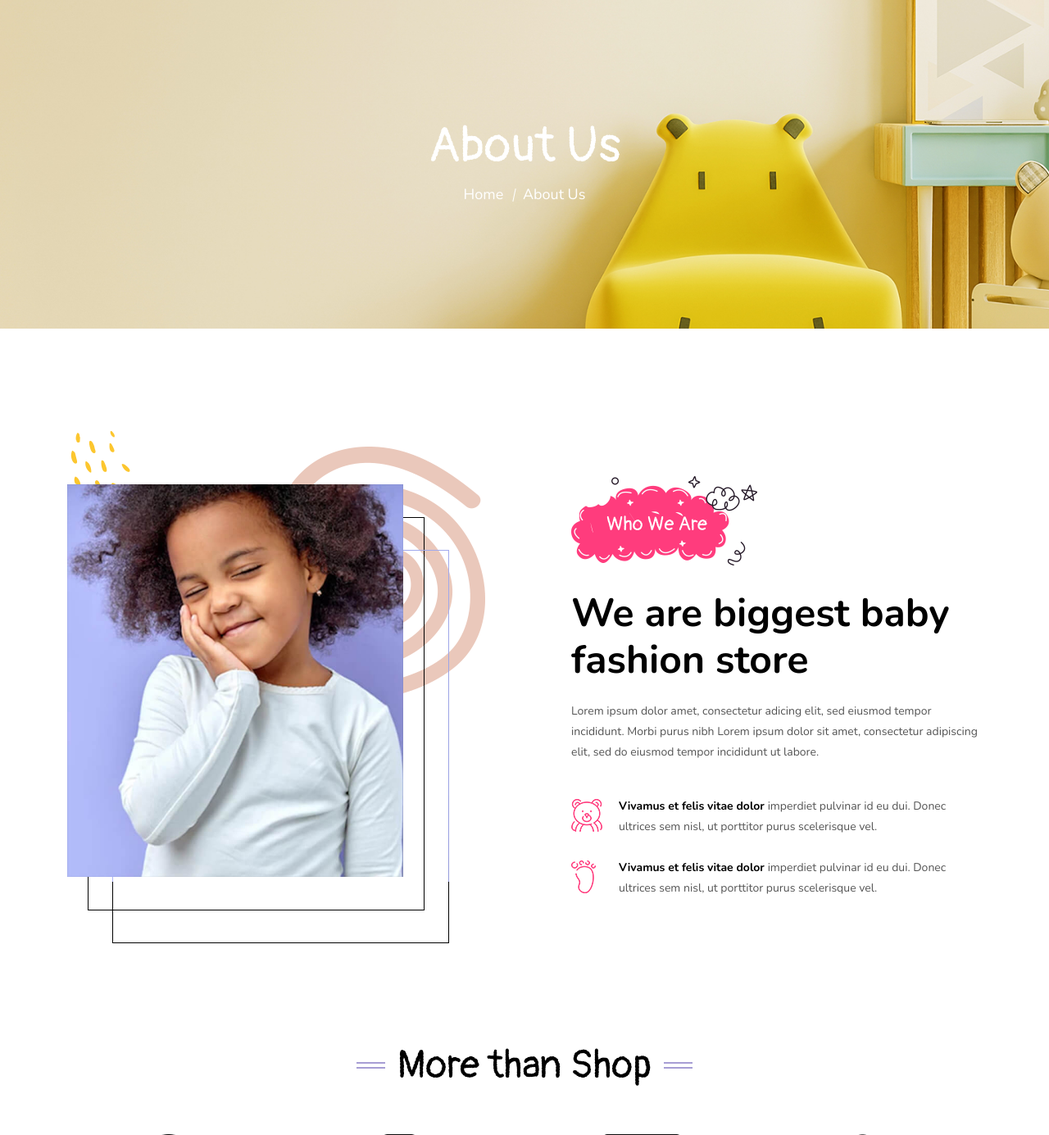
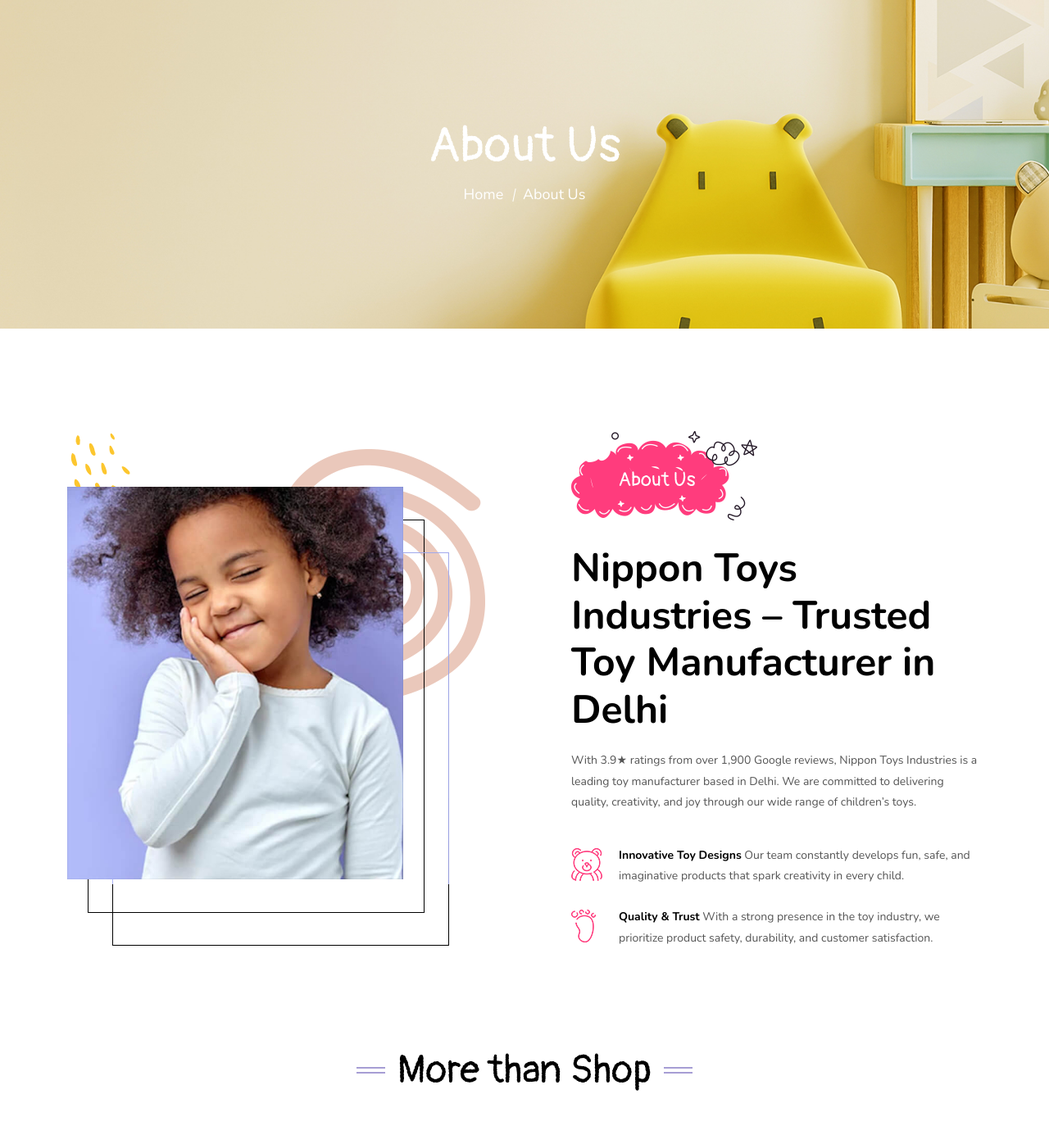
Before and after one commit to rj31portfolio/Franklite-toys-selling-ecommerce, a PHP site: page /Franklite-toys-selling-ecommerce/about.php in a window 1280 px wide. Shown: the part 185-1570 px from the top of the page at 82% size. Run offline with PHP 8.4, Linux system fonts and the light colour scheme; some libraries are stand-ins or nearby versions.

Commit message:
abou page make section about

```diff
--- a/about.php
+++ b/about.php
@@ -75,28 +75,24 @@
                     <div class="title position-relative">
                         <img src="assets/images/cloud2.png" alt="cloud">
                         <span class="d-block">
-                                    Who We Are
+                            About Us
                         </span>
                     </div>
-                            <h2>We are biggest baby fashion store</h2>
-                            <p>Lorem ipsum dolor amet, consectetur adicing elit, sed eiusmod tempor incididunt. Morbi purus nibh Lorem ipsum dolor sit amet, consectetur adipiscing elit, sed do eiusmod tempor incididunt ut labore.</p>
+                    <h2>Nippon Toys Industries – Trusted Toy Manufacturer in Delhi</h2>
+                    <p>With 3.9★ ratings from over 1,900 Google reviews, Nippon Toys Industries is a leading toy manufacturer based in Delhi. We are committed to delivering quality, creativity, and joy through our wide range of children’s toys.</p>
                     <ul class="features-list ps-0 mb-0 list-unstyled">
                         <li class="position-relative">
                             <img src="assets/images/icons/icon12.png" alt="icon">
                             <p>
-                                        <strong>
-                                            Vivamus et felis vitae dolor
-                                        </strong>
-                                        imperdiet pulvinar id eu dui. Donec ultrices sem nisl, ut porttitor purus scelerisque vel.
+                                <strong>Innovative Toy Designs</strong>
+                                Our team constantly develops fun, safe, and imaginative products that spark creativity in every child.
                             </p>
                         </li>
                         <li class="position-relative">
                             <img src="assets/images/icons/icon13.png" alt="icon">
                             <p>
-                                        <strong>
-                                            Vivamus et felis vitae dolor
-                                        </strong>
-                                        imperdiet pulvinar id eu dui. Donec ultrices sem nisl, ut porttitor purus scelerisque vel.
+                                <strong>Quality & Trust</strong>
+                                With a strong presence in the toy industry, we prioritize product safety, durability, and customer satisfaction.
                             </p>
                         </li>
                     </ul>
@@ -106,6 +102,7 @@
     </div>
 </div>
 <!-- End About Area -->
+
 
          <!-- Start More Than Shop Area -->
         <div class="more-that-shop-area pb-100">
```
Also changed, not shown: contact.php (+6 -5 lines). Lines whose indentation alone changed are shown as unchanged.
